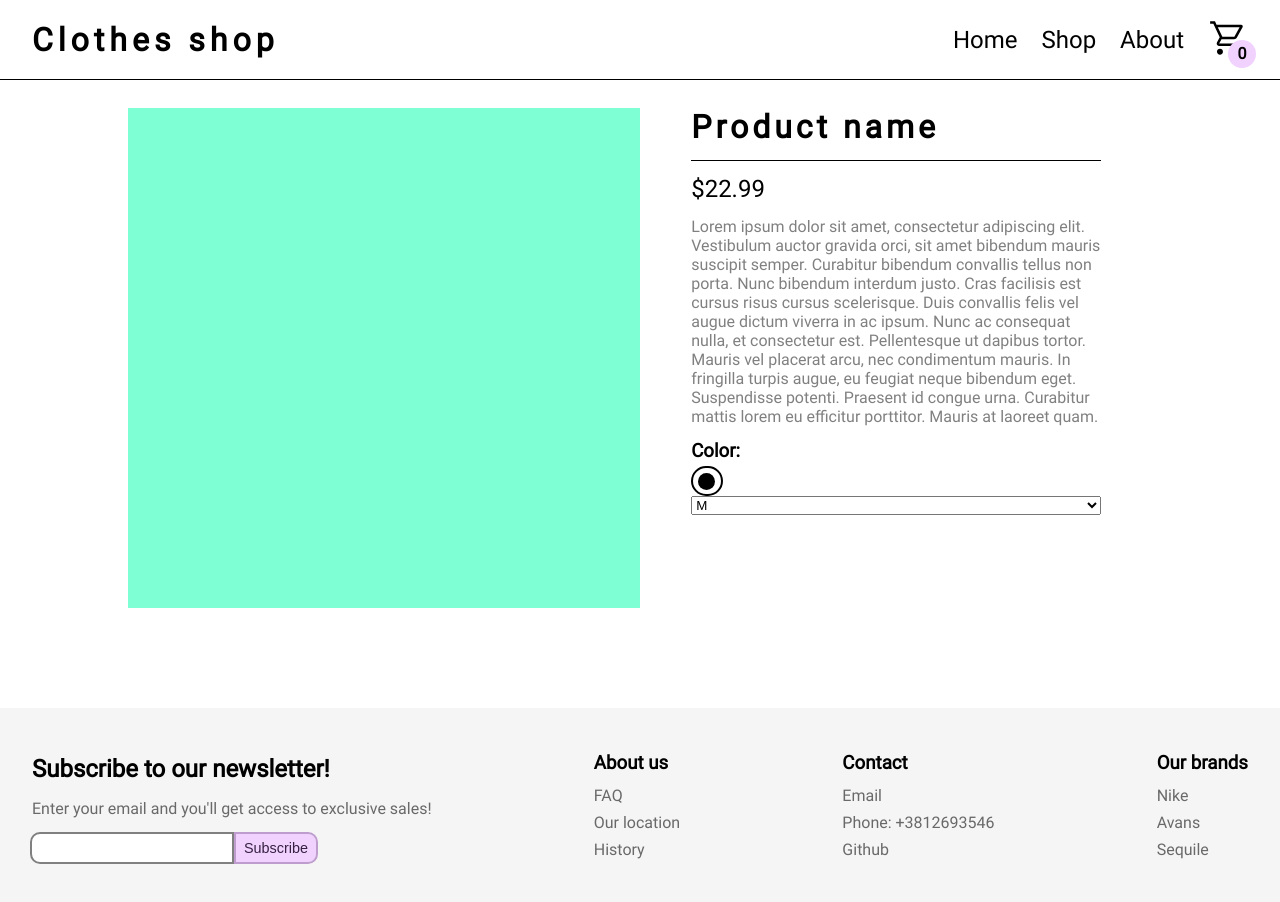
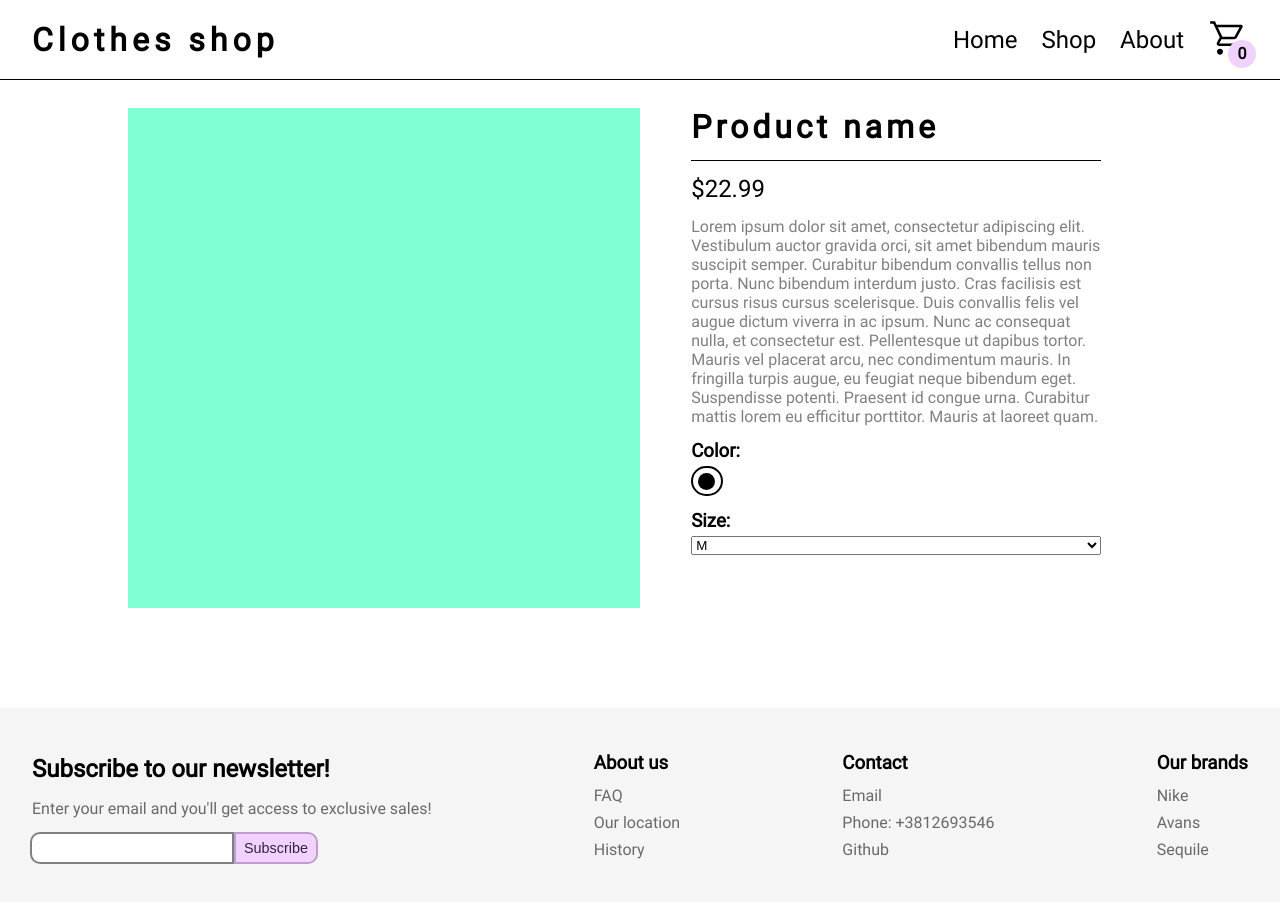
Before and after one commit to NexyusNex/Shopping-Cart, a React (Create React App) app: page /shopping-cart/pdp in a window 1280 px wide. Shown: the top 902 px of the page. Built offline with nearby package versions, Linux system fonts and the light colour scheme.

Commit message:
Added select label

```diff
--- a/src/components/pdp.js
+++ b/src/components/pdp.js
@@ -29,6 +29,7 @@ export default function Pdp(props) {
               <div></div>
             </div>
           </div>
+          <h3>Size:</h3>
           <select className="size-select">
             <option>XS</option>
             <option>S</option>
```
